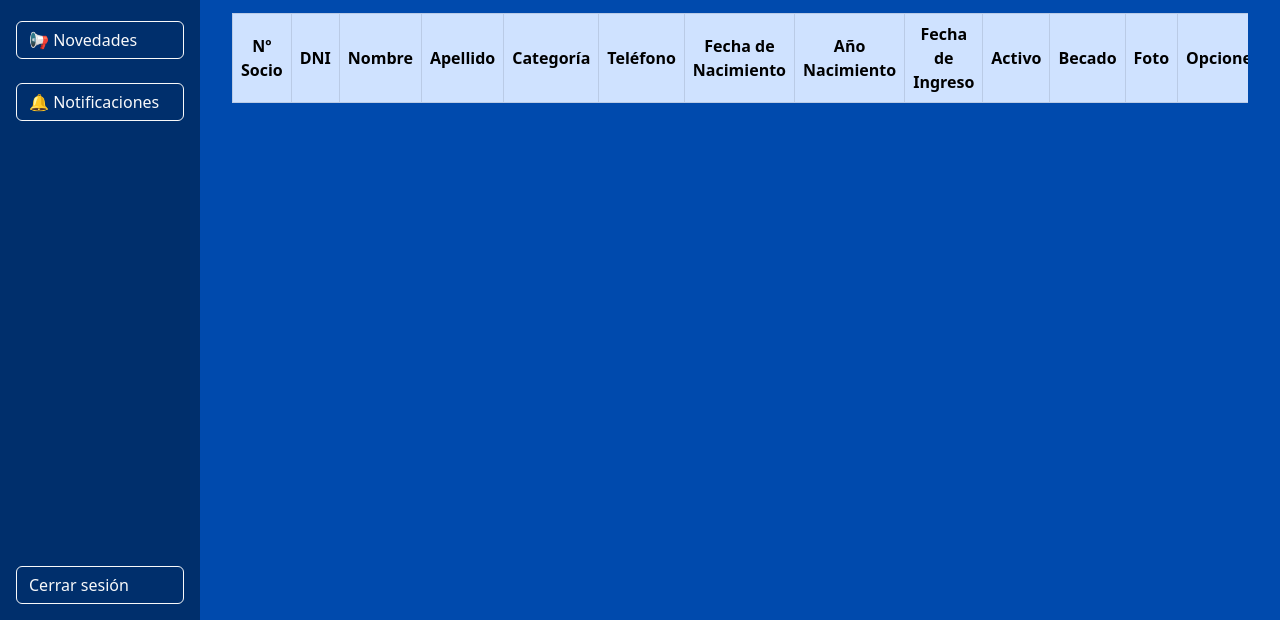
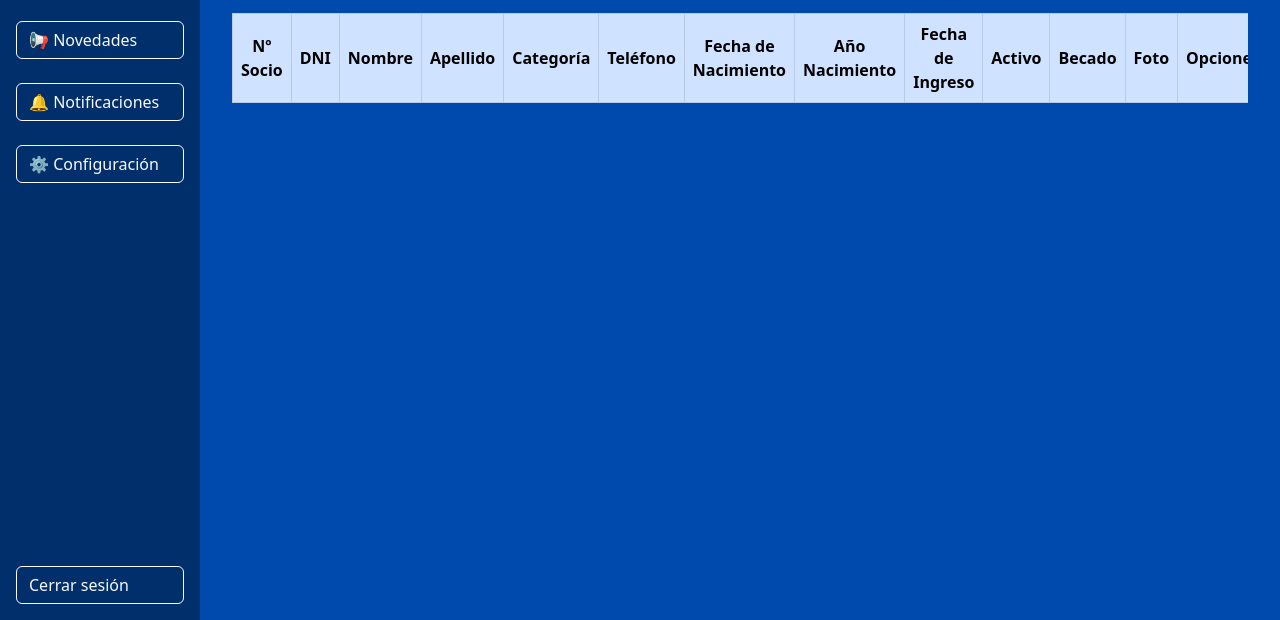
Before and after one commit to todosobremiclub/floresjrs-backend, a website: page public/admin-panel/index.html in a window 1280 px wide. Shown: the part 180-800 px from the top of the page. Drawn offline with nearby package versions, Linux system fonts and the light colour scheme; no server answers; sample sign-in values are in the browser's storage.

Commit message:
Menú: agregado enlace a configuración en index y pagos

```diff
--- a/public/admin-panel/index.html
+++ b/public/admin-panel/index.html
@@ -103,6 +103,7 @@
     <a href="pagos.html" class="btn btn-outline-light">💰 Pagos</a>
     <a href="#" class="btn btn-outline-light">📢 Novedades</a>
     <a href="#" class="btn btn-outline-light">🔔 Notificaciones</a>
+    <a href="configuracion.html" class="btn btn-outline-light">⚙️ Configuración</a>
     <button class="btn btn-outline-light mt-auto" onclick="logout()">Cerrar sesión</button>
   </div>
 
```
Also changed, not shown: public/admin-panel/pagos.html (+1 -0 lines).
